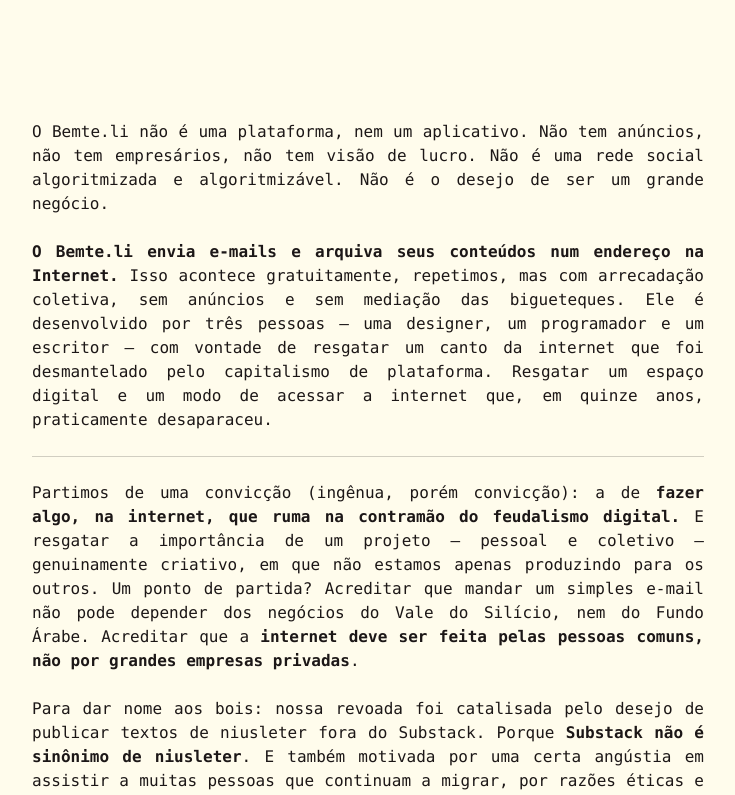
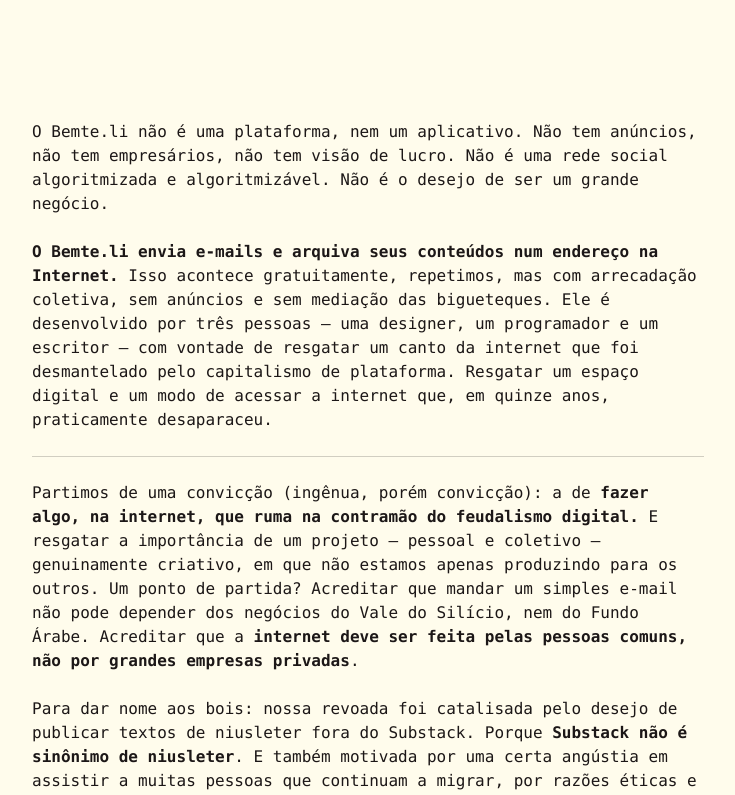
Before and after one commit to bemte-li/bemte.li, a Next.js app in the folder frontend/: page / in a window 1280 px wide. Shown: the part 440-1235 px from the top of the page, without its empty margins (272-1007 px from the left). Built offline with nearby package versions, Linux system fonts and the light colour scheme.

Commit message:
Não justificar texto

```diff
--- a/frontend/src/app/page.tsx
+++ b/frontend/src/app/page.tsx
@@ -26,7 +26,7 @@
 
       <section className="w-full">
         <div className="container mx-auto px-8 md:px-16">
-          <div className="max-w-2xl mx-auto space-y-6 text-base font-mono text-justify">
+          <div className="max-w-2xl mx-auto space-y-6 text-base font-mono">
             <p>
               O Bemte.li não é uma plataforma, nem um aplicativo. Não tem anúncios, não tem empresários, não tem visão de lucro. Não é uma rede social algoritmizada e algoritmizável. Não é o desejo de ser um grande negócio.
             </p>
```
